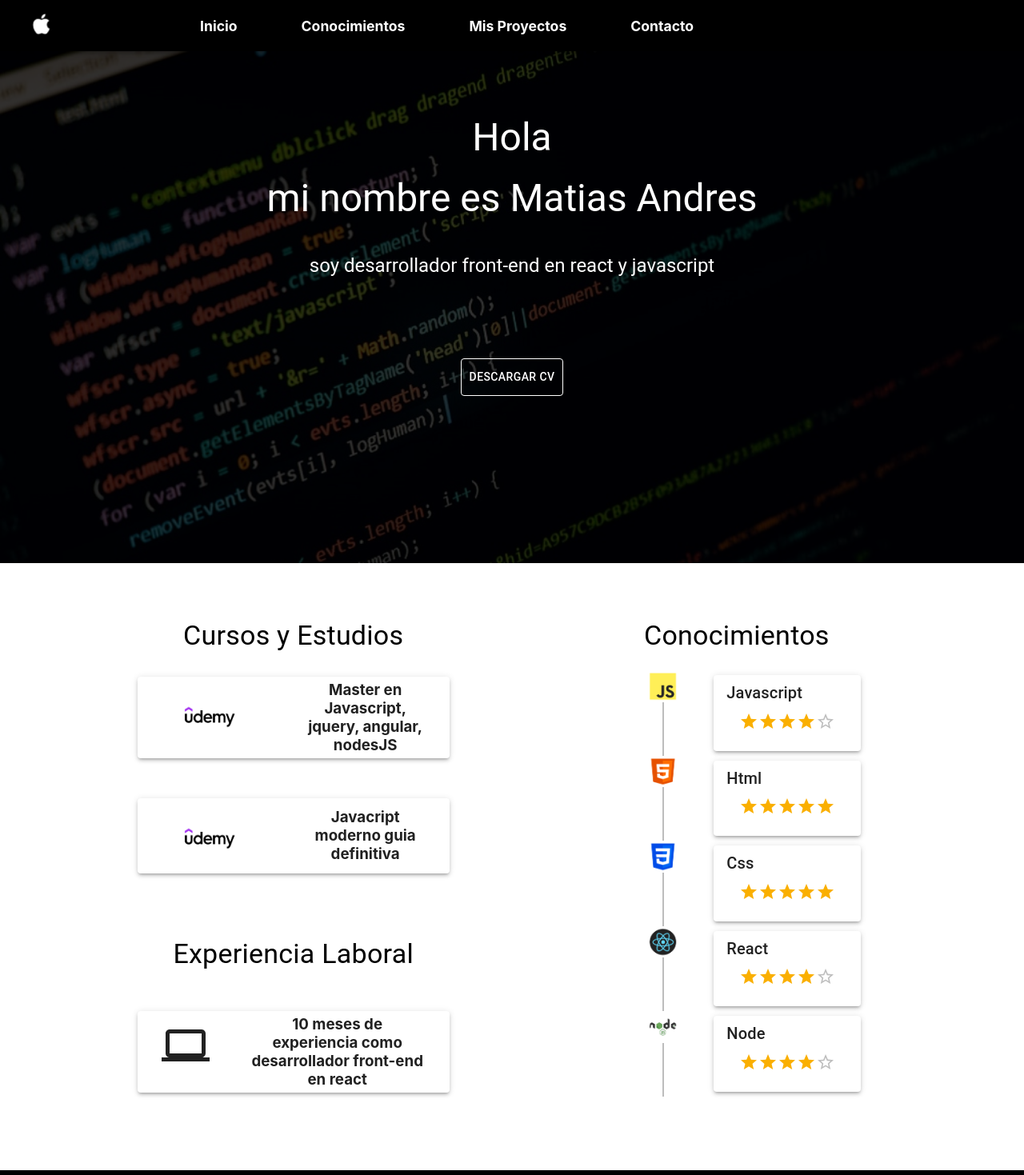
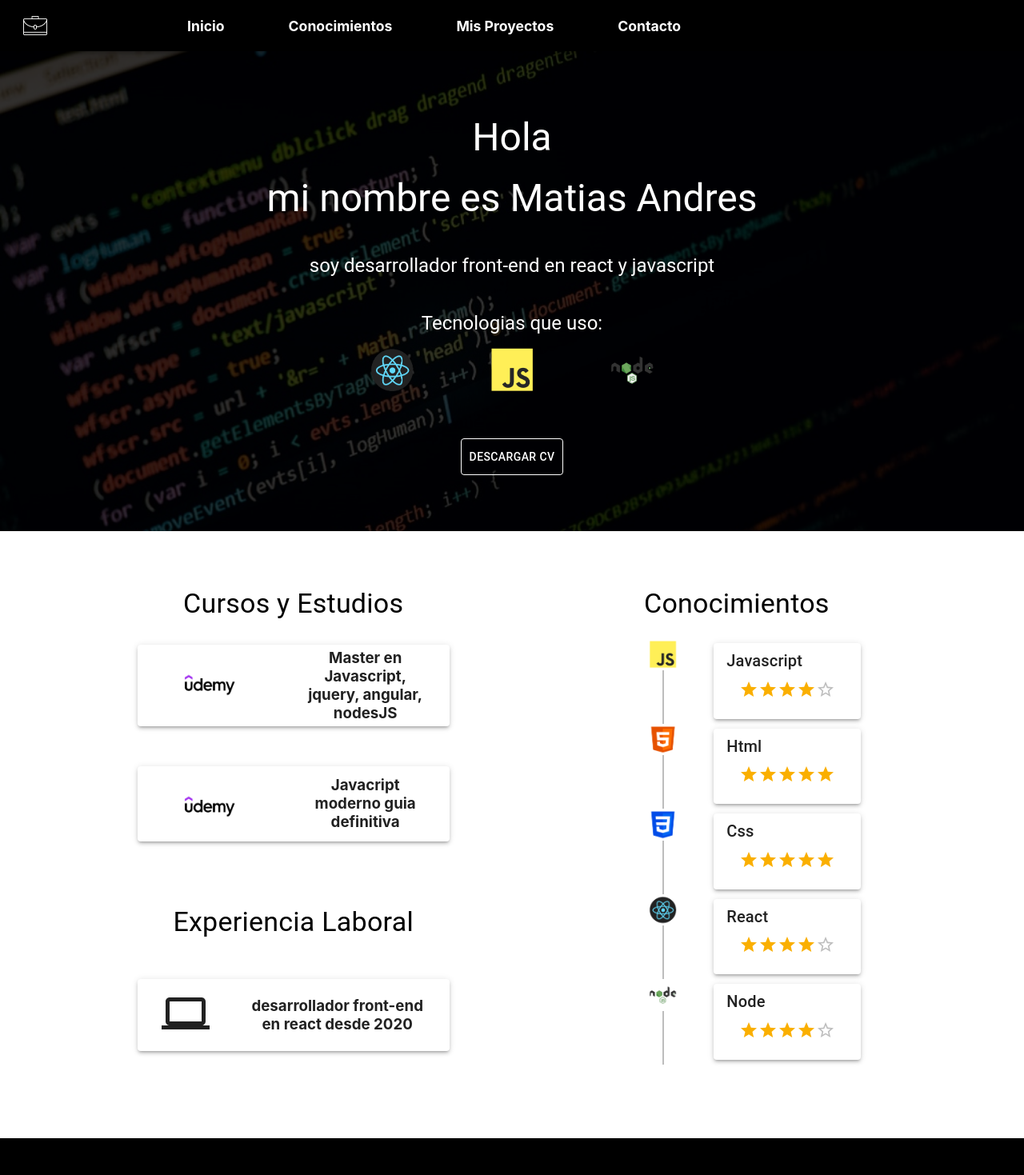
Before and after one commit to Matias340/portafolio-matias, a React (Create React App) app: page / in a window 1280 px wide. Shown: the top 1469 px of the page at 80% size. Built offline with nearby package versions, Linux system fonts and the light colour scheme.

Commit message:
nuevos cambios

```diff
--- a/src/componentes/About.js
+++ b/src/componentes/About.js
@@ -3,6 +3,9 @@ import { Button, Typography, } from '@mui/material';
 import pdf from '../imagenes/cv.pdf';
 import fondo from '../imagenes/fondo.jpg';
 import { makeStyles } from "tss-react/mui";
+import react from '../imagenes/react.png';
+import Javascript from '../imagenes/javascript.png';
+import node from '../imagenes/node.png';
 
 const About = ({ id }) => {
  const { classes } = useStyles();
@@ -19,6 +22,14 @@ const About = ({ id }) => {
          <Typography style={{ paddingTop: '40px', color: '#fff' }} variant='h5'>
             soy desarrollador front-end en react y javascript
          </Typography>
+         <Typography style={{ paddingTop: '40px', color: '#fff' }} variant='h5'>
+            Tecnologias que uso:
+         </Typography>
+         <div style={{ marginTop: '10px' }}>
+            <img src={react} alt='react' className={classes.customlogo}/>
+            <img src={Javascript} alt='javascript' className={classes.customlogo}/>
+            <img src={node} alt='node' className={classes.customlogo}/>
+         </div>
               <Button variant="outlined" className={classes.pdfButton}>
                 <a href={pdf} download='CV Matias Andres.pdf'>
                 Descargar CV
@@ -39,11 +50,15 @@ const useStyles = makeStyles()((theme) => ({
       height: '50px',
       overflow: 'hidden',
       [theme.breakpoints.down('md')]: {
-         minHeight: "95vh",
+         minHeight: "650px",
+      },
+      [theme.breakpoints.up('sm')]: {
+         minHeight: "600px",
       },
       [theme.breakpoints.up('md')]: {
-         minHeight: "80vh",
-      }
+         height: '600px',
+
+      },
    },
    sectioncontent: {
       maxWidth: '220vh',
@@ -62,7 +77,7 @@ const useStyles = makeStyles()((theme) => ({
       }
    },
    pdfButton: {
-      marginTop: '100px',
+      marginTop: '50px',
       marginBottom: '140px',
       border: '1px solid #fff',
       padding: '10px',
@@ -73,7 +88,13 @@ const useStyles = makeStyles()((theme) => ({
      '& a:hover': {
         borderBottom: '1px solid #fff',
      }
-   }
+   },
+   customlogo: {
+      width: '150px',
+      [theme.breakpoints.down('sm')]: {
+        width: '70px',
+      }
+   },
  }));
 
 
--- a/src/componentes/Contact.js
+++ b/src/componentes/Contact.js
@@ -56,6 +56,12 @@ const useStyles = makeStyles()((theme) => ({
      flexDirection: 'column',
      justifyContent: 'flex-start',
      alignItems: 'center',
+     [theme.breakpoints.up('md')]: {
+      minHeight: "35vh",
+   },
+   [theme.breakpoints.down('md')]: {
+    minHeight: "15vh",
+ },
   },
   root:{
      border: '1px solid #202020',
--- a/src/componentes/Cursos.js
+++ b/src/componentes/Cursos.js
@@ -42,7 +42,7 @@ const Cursos = () => {
               <ComputerIcon className={classes.customIcon}/>
             </CardMedia>
             <Typography style={{ paddingRight: '20px', alignItems: 'center', justifyContent: 'center', display: 'flex', width: '220px' }} variant='h8' component='h3'>
-                10 meses de experiencia como desarrollador front-end en react
+                desarrollador front-end en react desde 2020
             </Typography>
         </Card>
     </div>
--- a/src/componentes/MyWork.js
+++ b/src/componentes/MyWork.js
@@ -39,16 +39,24 @@ const useStyles = makeStyles()((theme) => ({
      minHeight: "75vh",
      marginTop: '70px',
      backgroundColor: '#000',
-     color: '#fff'
+     color: '#fff',
+     [theme.breakpoints.up('md')]: {
+      minHeight: "45vh",
+   },
+   [theme.breakpoints.down('md')]: {
+    minHeight: "15vh",
+ },
   },
+
   sectionContent: {
     maxWidth: '90vw',
     margin: '0 auto',
     padding: theme.spacing(5),
 
+
   },
   grid: {
-    marginTop: theme.spacing(15),
+    marginTop: theme.spacing(8),
     display: 'flex',
     justifyContent: 'center',
   },
--- a/src/componentes/Navbar.js
+++ b/src/componentes/Navbar.js
@@ -6,7 +6,7 @@ import { Link, animateScroll as scroll } from 'react-scroll'
 import InfoIcon from '@mui/icons-material/Info';
 import { BuildTwoTone, ContactMailTwoTone, EmojiObjectsTwoTone } from '@mui/icons-material';
 import MenuIcon from '@mui/icons-material/Menu';
-import logo from '../imagenes/Apple.jpg';
+import logo from '../imagenes/portafolio2.jpg';
 import IconButton from '@mui/material/IconButton';
 import { Divider, Drawer, ListItem, ListItemIcon } from '@mui/material';
 import ArrowBackIcon from '@mui/icons-material/ArrowBack';
@@ -109,7 +109,7 @@ const useStyles = makeStyles()((theme) => ({
     alignItems:'center',
   },
   logo: {
-    height: '3.5rem',
+    height: '2.5rem',
     objectFit: 'contain',
     marginRight: '220px',
     "&:hover": {
--- a/src/ecommerce/componentes/Product.js
+++ b/src/ecommerce/componentes/Product.js
@@ -12,7 +12,6 @@ import ExpandMoreIcon from '@mui/icons-material/ExpandMore';
 import { makeStyles } from "tss-react/mui";
 import { AddShoppingCart } from '@mui/icons-material';
 import accounting from 'accounting';
-import image from '../../imagenes/nike.jpeg';
 
 const ExpandMore = styled((props) => {
   const { expand, ...other } = props;
@@ -25,7 +24,7 @@ const ExpandMore = styled((props) => {
   }),
 }));
 
-const Product = () => {
+export default function Product ({dato : {id, name, productType, image, price, rating, description}}) {
   const [expanded, setExpanded] = React.useState(false);
   const { classes } = useStyles();
 
@@ -42,27 +41,27 @@ const Product = () => {
               variant='h5'
               color='textSecondary'
             >
-              {accounting.formatMoney(50, '$')}
+              {accounting.formatMoney(price, '$')}
             </Typography>
         }
-        title="Shoes"
+        title={name}
         subheader="in Stock"
       />
       <CardMedia
         className={classes.media}
         image={image}
-        title="Nike shoes"
+        title={name}
       />
       <CardContent>
         <Typography variant="body2" color="text.secondary">
-           Running Shoes
+           {productType}
         </Typography>
       </CardContent>
       <CardActions disableSpacing>
         <IconButton aria-label="Add to Cart">
            <AddShoppingCart fontSize='large' />
         </IconButton>
-        {Array(4)
+        {Array(rating)
           .fill()
           .map((_, i) => (
             <p>&#11088;</p>
@@ -80,7 +79,7 @@ const Product = () => {
       <Collapse in={expanded} timeout="auto" unmountOnExit>
         <CardContent>
           <Typography paragraph>
-            zapatillas de deporte para correr
+            {description}
           </Typography>
         </CardContent>
       </Collapse>
@@ -110,5 +109,3 @@ const useStyles = makeStyles()((theme) => ({
         transform: 'rotate(180deg)',
     }
   }));
-
-export default Product;
--- a/src/ecommerce/componentes/Products.js
+++ b/src/ecommerce/componentes/Products.js
@@ -2,7 +2,7 @@ import * as React from 'react';
 import Grid from '@mui/material/Grid';
 import { makeStyles } from "tss-react/mui";
 import Product from './Product';
-import products from '../product-data';
+import datos from '../product-data';
 
 
 const Products = () => {
@@ -11,30 +11,13 @@ const Products = () => {
   return (
     <div className={classes.root}>
       <Grid container spacing={2}>
-        <Grid item xs={12} sm={6} md={4} lg={3}>
-          <Product />
-        </Grid>
-        <Grid item xs={12} sm={6} md={4} lg={3}>
-          <Product />
-        </Grid>
-        <Grid item xs={12} sm={6} md={4} lg={3}>
-          <Product />
-        </Grid>
-        <Grid item xs={12} sm={6} md={4} lg={3}>
-          <Product />
-        </Grid>
-        <Grid item xs={12} sm={6} md={4} lg={3}>
-          <Product />
-        </Grid>
-        <Grid item xs={12} sm={6} md={4} lg={3}>
-          <Product />
-        </Grid>
-        <Grid item xs={12} sm={6} md={4} lg={3}>
-          <Product />
-        </Grid>
-        <Grid item xs={12} sm={6} md={4} lg={3}>
-          <Product />
-        </Grid>
+        {
+           datos.map(dato =>(
+             <Grid item xs={12} sm={6} md={4} lg={3}>
+                <Product key={dato.id} dato={dato}/>
+             </Grid>
+           ))
+        }
       </Grid>
     </div>
   );
--- a/src/ecommerce/product-data.js
+++ b/src/ecommerce/product-data.js
@@ -5,7 +5,7 @@ const products = [
      productType: 'zapatillas running',
      price: 50,
      rating: 4,
-     image: '../imagenes/nike.jpeg',
+     image: 'https://www.stockcenter.com.ar/on/demandware.static/-/Sites-365-dabra-catalog/default/dwf69a1410/products/NI_DC3728-003/NI_DC3728-003-1.JPG',
      description: 'zapatillas nike para correr con mejor comodidad para su uso'
    }
 ]
--- a/src/homepage/HomePage.js
+++ b/src/homepage/HomePage.js
@@ -12,7 +12,7 @@ const HomePages = () => {
       <Navbar />
       <About id="about"/>
       <Skills title="Habilidades y Conocimientos" id="skills" />
-      <MyWork title="Mis Proyectos" id="work" />
+      <MyWork title="Proyectos de muestra" id="work" />
       <Contact title="Contacto" id="contact" />
       <Footer />
     </div>
```
Also changed, not shown: src/imagenes/portafolio2.jpg (added).
